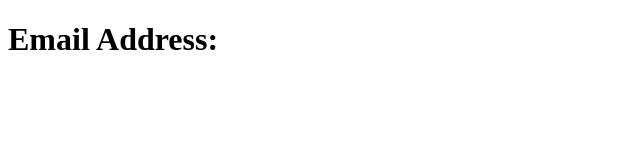
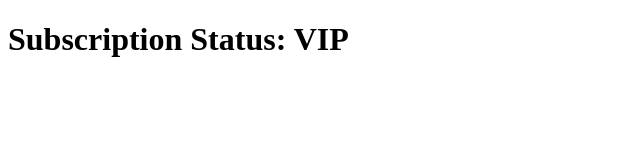
Before and after one commit to pstruthers/FES-JS-Crash-Course, a plain HTML site: page index.html in a window 1280 px wide. Shown: the whole page, without its empty margins (0-640 px from the left). Drawn offline with Linux system fonts and the light colour scheme.

Commit message:
create promise to display subscription status example

```diff
--- a/index.html
+++ b/index.html
@@ -7,6 +7,6 @@
     <script src="script.js" defer></script>
 </head>
 <body>
-    <h1>Email Address: <span class="email"></span></h1>
+    <h1>Subscription Status: <span class="status"></span></h1>
 </body>
 </html>
--- a/script.js
+++ b/script.js
@@ -1,3 +1,5 @@
+const statusRef = document.querySelector(".status");
+
 // Creating a new promise
 function getSubscriptionStatus() {
   return new Promise((resolve, reject) => {
@@ -5,12 +7,10 @@ function getSubscriptionStatus() {
   });
 }
 
-// Accessing promise using .then()
-getSubscriptionStatus().then((response) => console.log(response)); // no need to use .json() since it's not coming from backend
-
 // Accessing promise using async/await
 async function main() {
-  console.log(await getSubscriptionStatus());
+  const status = await getSubscriptionStatus();
+  statusRef.innerHTML = status;
 }
 
 main();
```
